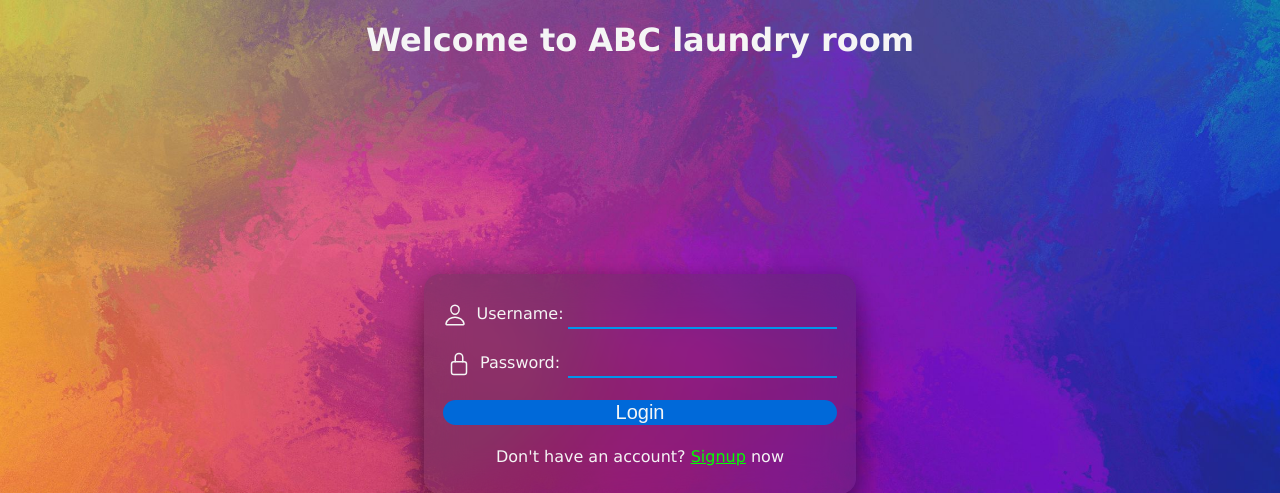
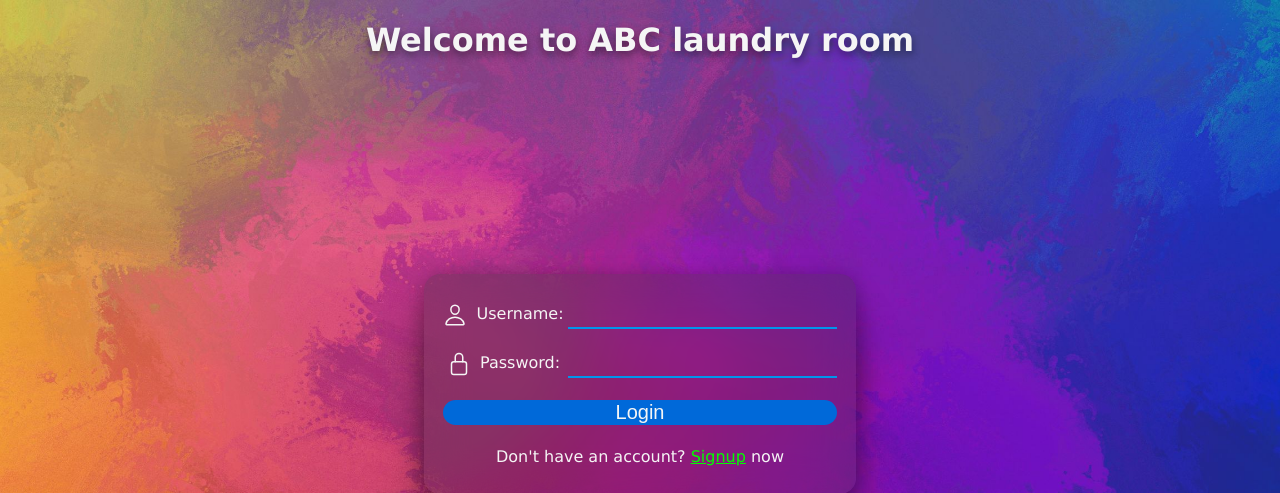
Before and after one commit to peterlor0/CSC350_FALL2021_GROUP, a PHP site: page / in a window 1280 px wide. Shown: the top 493 px of the page. Run offline with PHP 8.4, Linux system fonts and the light colour scheme.

Commit message:
Update index.css

```diff
--- a/htdocs/index.css
+++ b/htdocs/index.css
@@ -5,6 +5,10 @@ body{
 td{
     padding-top: 10px;
     padding-bottom: 10px;
+}
+
+h1{
+    text-shadow: 0 4px 8px rgba(0, 0, 0, 0.473);
 }
 
 .container{
```
